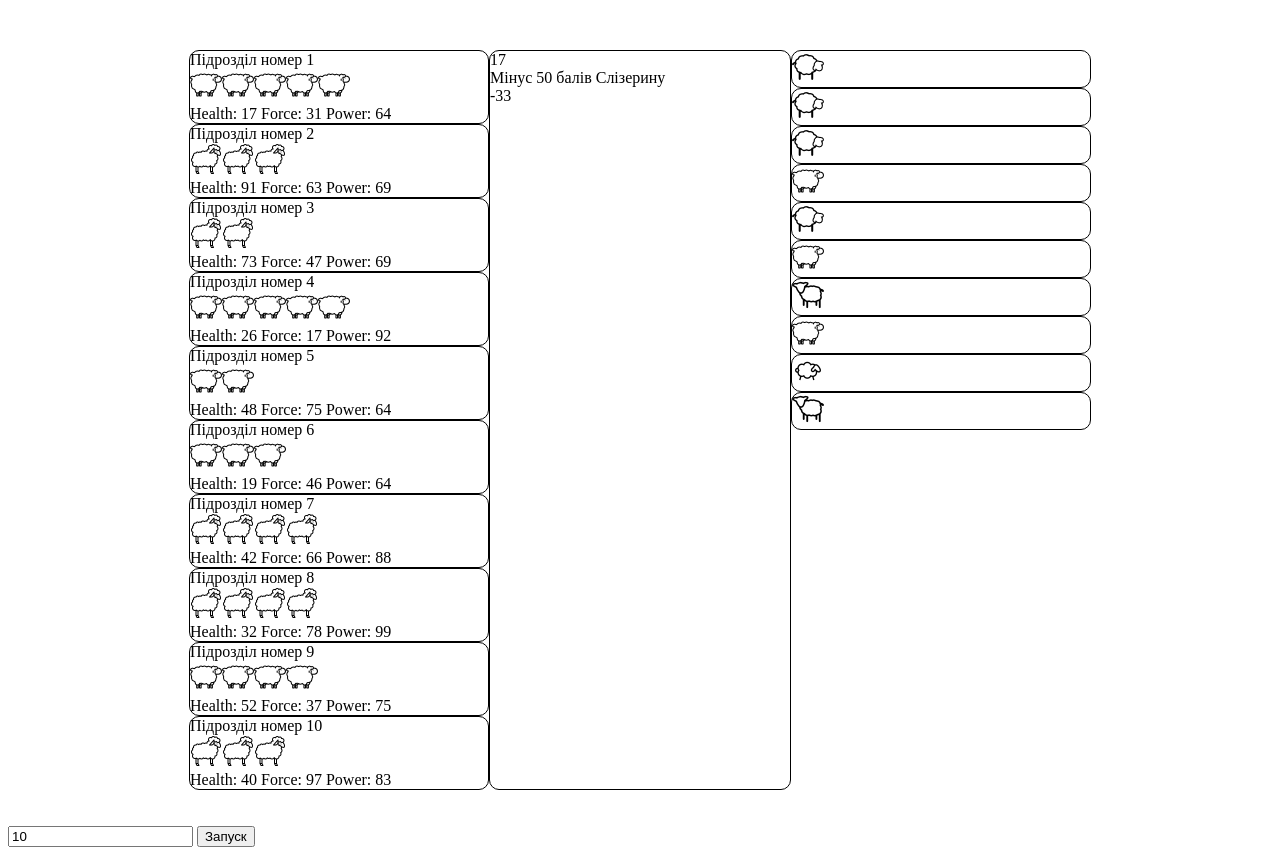
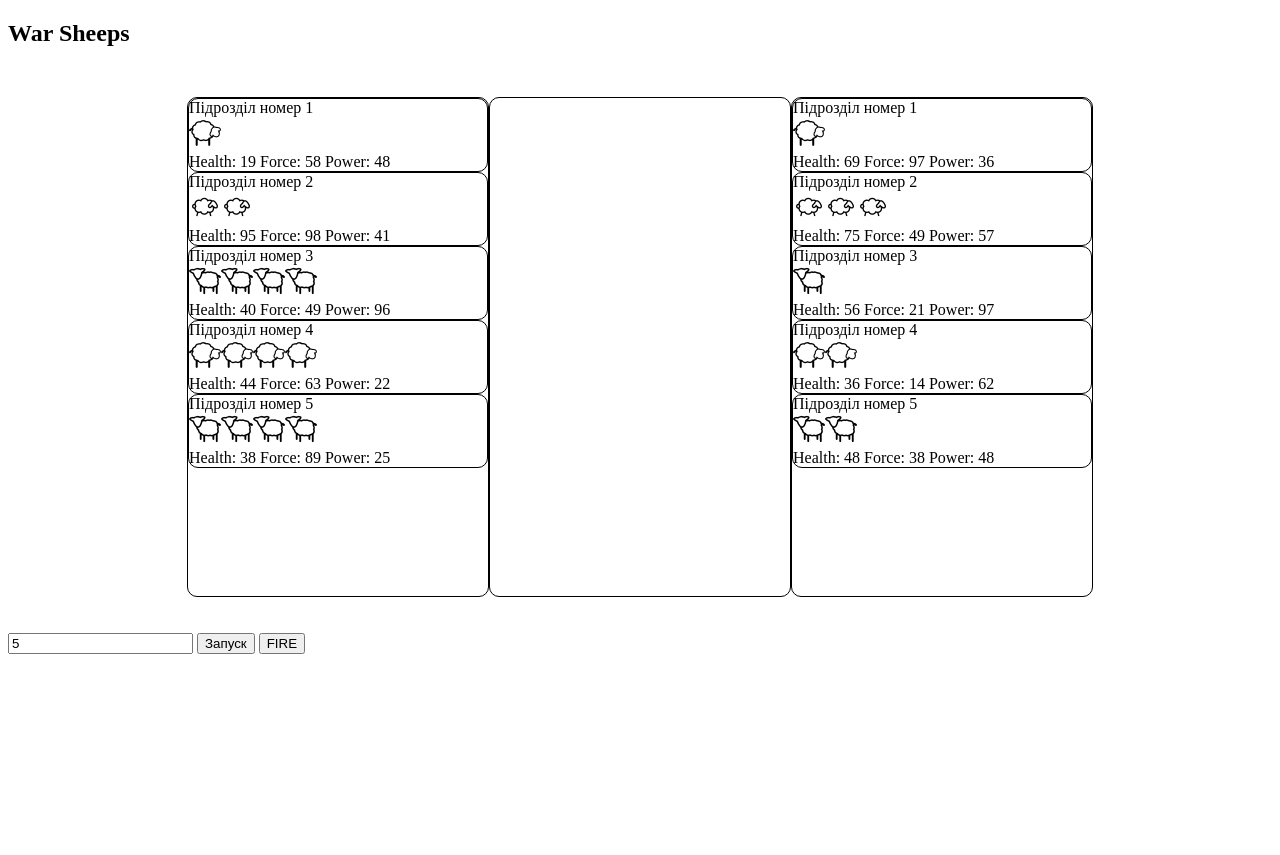
Before and after one commit to myp1blka/war-sheeps, a plain HTML site: page index.html in a window 1280 px wide. Both pictures are taken after a click on the button "Запуск". After the commit the page ends 800 px from the top, so only its background shows below. Drawn offline with Linux system fonts and the light colour scheme.

Commit message:
2st step

```diff
--- a/index.html
+++ b/index.html
@@ -10,6 +10,7 @@
     <link rel="stylesheet" href="./style/main.css" >
 </head>
 <body>
+    <h2>War Sheeps</h2>
     <div class="playZone">
         <div name="player1sheeps" class="player1field">1</div>
         <div name="result-field" class="gameLog">2</div>
@@ -18,8 +19,10 @@
 <form>
 
     <br><br>
-    <input type="text" name="number-of-sheep-units" value="10">
+    <input type="text" name="number-of-sheep-units" value="5">
     <input type="button" name="bStartGame" value="Запуск">
+    <input type="button" name="bFire" value="FIRE">
+
 </form>
     <script src="./js/main.js"></script>
 
--- a/js/main.js
+++ b/js/main.js
@@ -1,89 +1,114 @@
 
 const elStartGameButton = document.querySelector('input[name="bStartGame"]'); // стартова кнопка
-const elNumberOfSheepUnits = document.querySelector('input[name="number-of-sheep-units"]');// Кількість монстрів
+const elFireButton = document.querySelector('input[name="bFire"]'); // байрактарна кнопка
+
+const elNumberOfSheepUnits = document.querySelector('input[name="number-of-sheep-units"]');
 
 const elPlayer1field = document.querySelector('.player1field');
 const elPlayer2field = document.querySelector('.player2field');
 const elGameLog = document.querySelector('.gameLog');
 
+let numberOfSheepUnits;
+
 let player1sheeps = [];
 let player2sheeps = [];
-
-
-const StartGameFunction = (e) => {
 
 let player1HTML = '';
 let player2HTML = '';
 let logHTML = '';
 
-        elPlayer1field.innerHTML = '';
-        elPlayer1field.insertAdjacentHTML('beforeend', player1HTML);
-        elPlayer2field.innerHTML = '';
-        elPlayer2field.insertAdjacentHTML('beforeend', player2HTML);
-        elGameLog.innerHTML = '';
-        elGameLog.insertAdjacentHTML('beforeend', logHTML);
-
-        let numberOfSheepUnits =  parseInt( elNumberOfSheepUnits.value );
-
-
-
-        player1sheeps.length = [];
-        player2sheeps.length = [];
 
 
 
 
+// ================================================================================================
+// Generate Sheeps Player 1
+const GenerateSheepsPlayer1 = (e) => {
     for (let i = 0; i < (numberOfSheepUnits); i++) {
 
-            let unitSize = randValue(1, 5, 1);
-            let unitHealth = randValue(10, 100, 1);
-            let unitForce = randValue(10, 100, 1);
-            let unitPower = randValue(10, 100, 1);
+        let unitSize    = randValue(1,    4, 1);
+        let unitHealth  = randValue(10, 100, 1);
+        let unitForce   = randValue(10, 100, 1);
+        let unitPower   = randValue(10, 100, 1);
 
 
-            let unit = {     // объект
-                size: unitSize,
+        let unit = {
+            size:   unitSize,
             health: unitHealth ,
-                force: unitForce ,
-                power: unitPower
+            force:  unitForce ,
+            power:  unitPower
             };
+        player1sheeps.push(unit);
+    }
 
-            player1sheeps.push(unit);
-            //console.log(player1sheeps[i])
 }
+
+
+// ================================================================================================
+// Generate Sheeps Player 2
+const GenerateSheepsPlayer2 = (e) => {
+    for (let i = 0; i < (numberOfSheepUnits); i++) {
+
+        let unitSize    = randValue(1,    4, 1);
+        let unitHealth  = randValue(10, 100, 1);
+        let unitForce   = randValue(10, 100, 1);
+        let unitPower   = randValue(10, 100, 1);
+
+
+        let unit = {
+            size:   unitSize,
+            health: unitHealth ,
+            force:  unitForce ,
+            power:  unitPower
+            };
+        player2sheeps.push(unit);
+    }
+
+}
+
+const DrawStepGame = (e) => {
+    player1HTML = '';
+    player2HTML = '';
+    elPlayer1field.innerHTML = '';
+    elPlayer2field.innerHTML = '';
 
     for (let i = 0; i < (numberOfSheepUnits); i++) {
         let imageSheeps = `<img src="img/sheep${ randValue(0, 4, 1) }.png" width="32"></img>`;
-                player1HTML += `     <div class="sheep1">
+
+        // Player 1
+        player1HTML += `
+        <div class="sheep1">
         Підрозділ номер ${i+1}<br>
-                ${imageSheeps.repeat(player1sheeps[i].size)}
-                <br>
+        ${imageSheeps.repeat(player1sheeps[i].size)}<br>
         Health: ${player1sheeps[i].health }
         Force:  ${player1sheeps[i].force }
         Power:  ${player1sheeps[i].power }
         </div>`;
+
+        // Player 2
+        player2HTML += `
+        <div class="sheep1">
+        Підрозділ номер ${i+1}<br>
+        ${imageSheeps.repeat(player2sheeps[i].size)}<br>
+        Health: ${player2sheeps[i].health }
+        Force:  ${player2sheeps[i].force }
+        Power:  ${player2sheeps[i].power }
+        </div>`;
+
     }
-
-            for (let i = 0; i < (numberOfSheepUnits); i++) {
-                player2HTML += `     <div class="sheep2">
-                    <img src="img/sheep${ randValue(0, 4, 1) }.png" width="32">
-                </div>`;
-            }
-            logHTML += ` ${player1sheeps[0].health} <br>`;
-            player1sheeps[0].health -= 50;
-            logHTML+= `Мінус 50 балів Слізерину <br>`;
-            logHTML += ` ${player1sheeps[0].health} `;
-
-
-
-
-
 
     elPlayer1field.insertAdjacentHTML('beforeend', player1HTML);
     elPlayer2field.insertAdjacentHTML('beforeend', player2HTML);
-        elGameLog.insertAdjacentHTML('beforeend', logHTML);
+    elGameLog.     insertAdjacentHTML('beforeend', logHTML);
+}
 
+const FireFunction = (e) => {
 
+logHTML += ` Підрозділ 1(${player1sheeps[0].health}) <br>`;
+player1sheeps[0].health -= 50;
+logHTML += ` Підрозділ 1 втрачає 50 очок = ${player1sheeps[0].health} `;
+
+DrawStepGame();
 
 
 }
@@ -96,6 +121,32 @@ const StartGameFunction = (e) => {
 
 
 
+
+
+// ================================================================================================
+// Start Game
+const StartGameFunction = (e) => {
+
+    player1HTML = '';
+    player2HTML = '';
+    logHTML = '';
+
+    elPlayer1field.innerHTML = '';
+    elPlayer2field.innerHTML = '';
+    elGameLog.innerHTML = '';
+
+    numberOfSheepUnits =  parseInt( elNumberOfSheepUnits.value );
+
+    player1sheeps.length = [];
+    player2sheeps.length = [];
+
+    GenerateSheepsPlayer1();
+    GenerateSheepsPlayer2();
+
+    DrawStepGame();
+
+}
+
 //   --------------------------------------------------------------////////////////////-----------------------------------------
 // Рандомна функція (від, до, кратна чому)
 const randValue = (min,max,num) => {
@@ -105,3 +156,4 @@ const randValue = (min,max,num) => {
 //   --------------------------------------------------------------////////////////////-----------------------------------------
 // Клік на кнопку
 elStartGameButton.addEventListener('click', () => {StartGameFunction()});
+elFireButton.addEventListener('click', () => {FireFunction()});
--- a/style/main.css
+++ b/style/main.css
@@ -15,8 +15,8 @@
     width: 300px;
     min-height: 150px;
     /* background-color: gray; */
-    /* border: 1px solid rgb(0, 0, 0); */
-    border-radius: 20px;
+    border: 1px solid rgb(0, 0, 0);
+    border-radius: 10px;
 }
 .gameLog {
     width: 300px;
@@ -29,8 +29,8 @@
     width: 300px;
     min-height: 150px;
     /* background-color: gray; */
-    /* border: 1px solid rgb(0, 0, 0); */
-    border-radius: 20px;
+    border: 1px solid rgb(0, 0, 0);
+    border-radius: 10px;
 }
 .sheep1 {
     border: 1px solid rgb(0, 0, 0);
```
Lines whose indentation alone changed are shown as unchanged.
